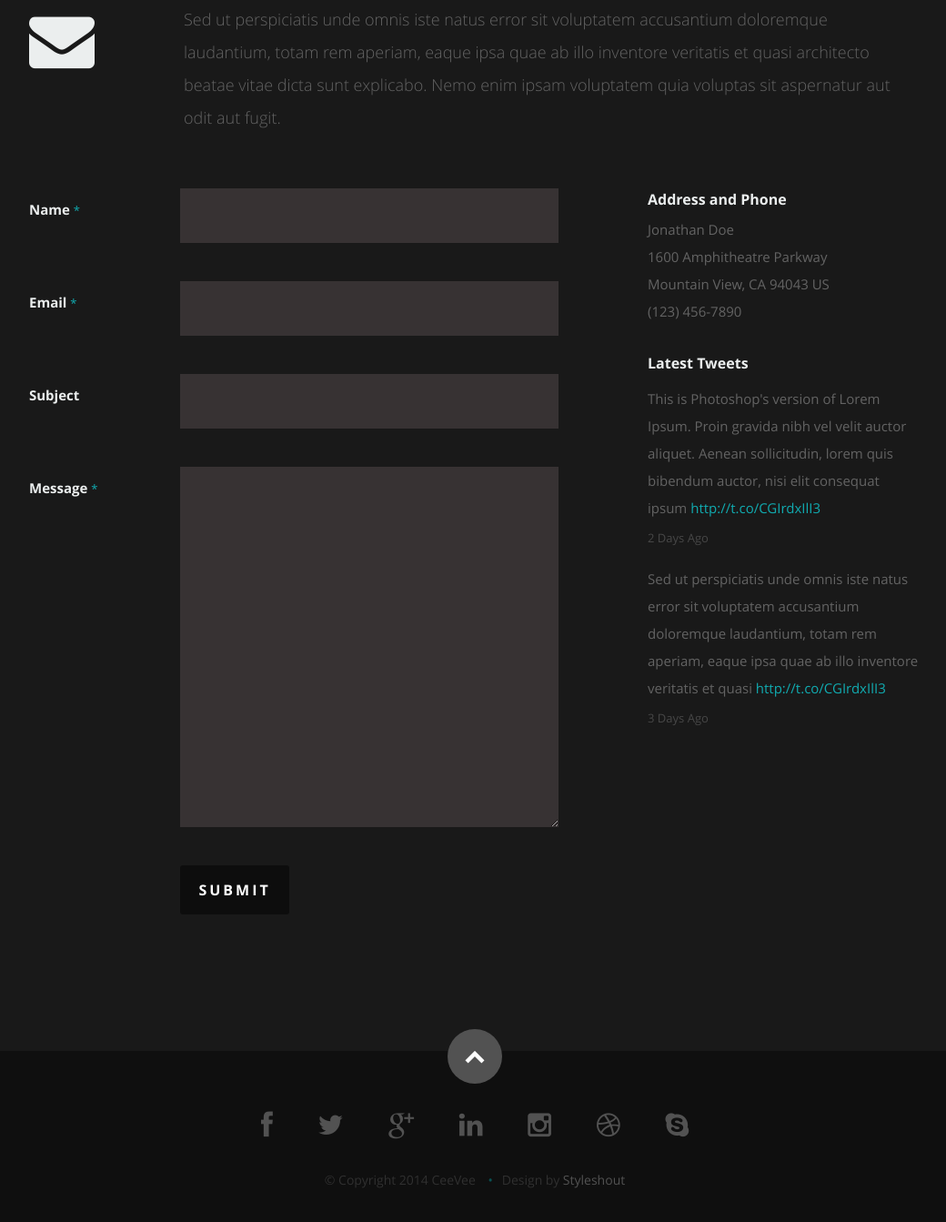
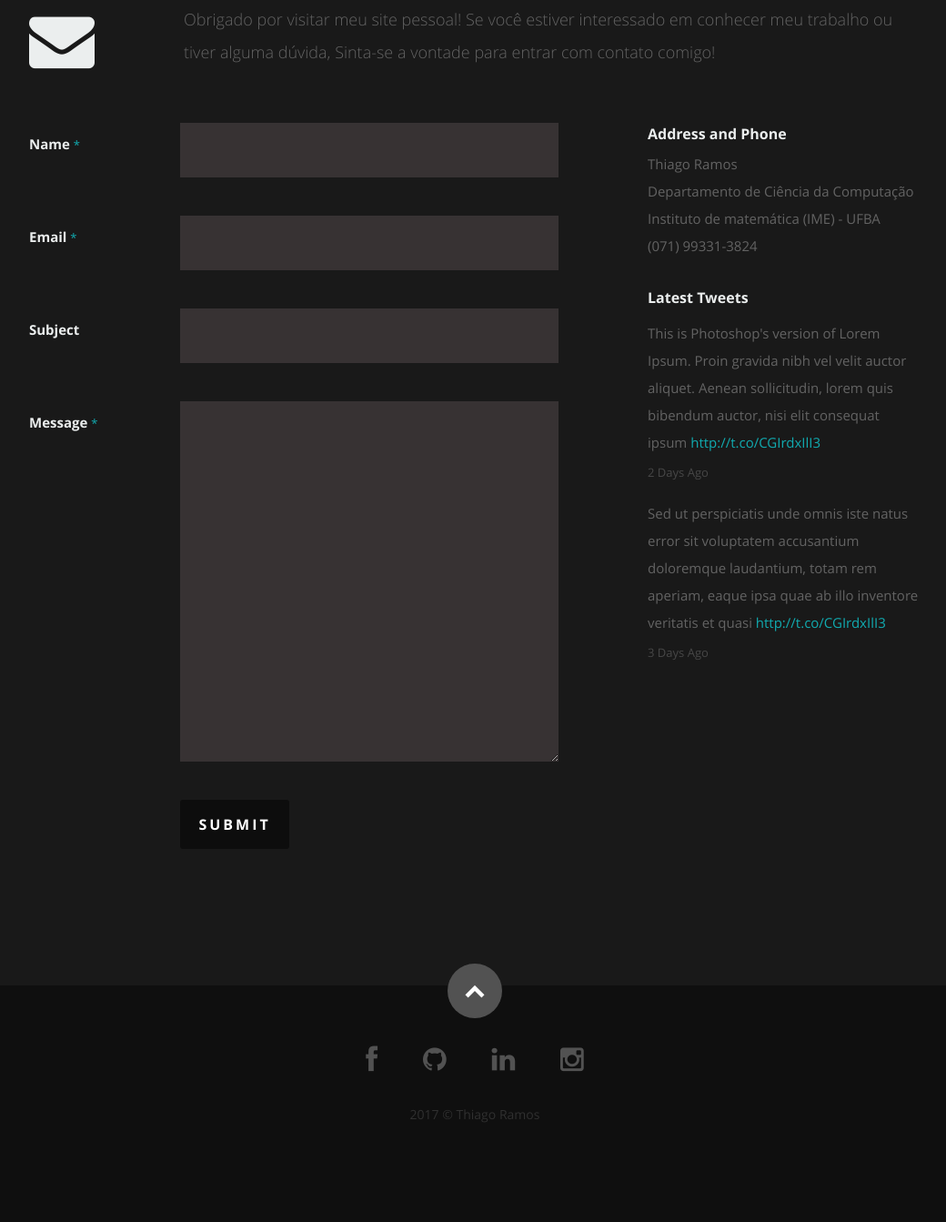
Before and after one commit to thiagoneriramos/thiagoneriramos.github.io, a plain HTML site: page index.html in a window 1280 px wide. Shown: the part 4997-6340 px from the top of the page at 91% size, without its empty margins (118-1158 px from the left). After the commit the page ends 6285 px from the top, so only its background shows below. Drawn offline with nearby package versions, Linux system fonts and the light colour scheme.

Commit message:
update education 6

```diff
--- a/index.html
+++ b/index.html
@@ -649,9 +649,9 @@
 
             <div class="ten columns">
 
-                  <p class="lead">Sed ut perspiciatis unde omnis iste natus error sit voluptatem accusantium doloremque laudantium, totam rem aperiam,
-                  eaque ipsa quae ab illo inventore veritatis et quasi architecto beatae vitae dicta sunt explicabo. Nemo enim ipsam
-                  voluptatem quia voluptas sit aspernatur aut odit aut fugit.
+                  <p class="lead">Obrigado por visitar meu site pessoal!
+                    Se você estiver interessado em conhecer meu trabalho ou tiver alguma dúvida,
+                    Sinta-se a vontade para entrar com contato comigo!
                   </p>
 
             </div>
@@ -712,10 +712,10 @@
 
 					   <h4>Address and Phone</h4>
 					   <p class="address">
-						   Jonathan Doe<br>
-						   1600 Amphitheatre Parkway <br>
-						   Mountain View, CA 94043 US<br>
-						   <span>(123) 456-7890</span>
+						   Thiago Ramos<br>
+						   Departamento de Ciência da Computação <br>
+						   Instituto de matemática (IME) - UFBA<br>
+						   <span>(071) 99331-3824</span>
 					   </p>
 
 				   </div>
@@ -761,18 +761,14 @@
          <div class="twelve columns">
 
             <ul class="social-links">
-               <li><a href="#"><i class="fa fa-facebook"></i></a></li>
-               <li><a href="#"><i class="fa fa-twitter"></i></a></li>
-               <li><a href="#"><i class="fa fa-google-plus"></i></a></li>
-               <li><a href="#"><i class="fa fa-linkedin"></i></a></li>
-               <li><a href="#"><i class="fa fa-instagram"></i></a></li>
-               <li><a href="#"><i class="fa fa-dribbble"></i></a></li>
-               <li><a href="#"><i class="fa fa-skype"></i></a></li>
+              <li><a href="https://www.facebook.com/thiago.neriramos"><i class="fa fa-facebook"></i></a></li>
+              <li><a href="https://github.com/thiagoneriramos/" target="_blank"><i class="fa fa-github"></i></a></li>
+              <li><a href="https://www.linkedin.com/in/thiago-neri-ramos-20964776"><i class="fa fa-linkedin"></i></a></li>
+              <li><a href="https://www.instagram.com/thiagoneriramos/"><i class="fa fa-instagram"></i></a></li>
             </ul>
 
             <ul class="copyright">
-               <li>&copy; Copyright 2014 CeeVee</li>
-               <li>Design by <a title="Styleshout" href="http://www.styleshout.com/">Styleshout</a></li>
+               <li>2017 &copy; Thiago Ramos</li>
             </ul>
 
          </div>
```
